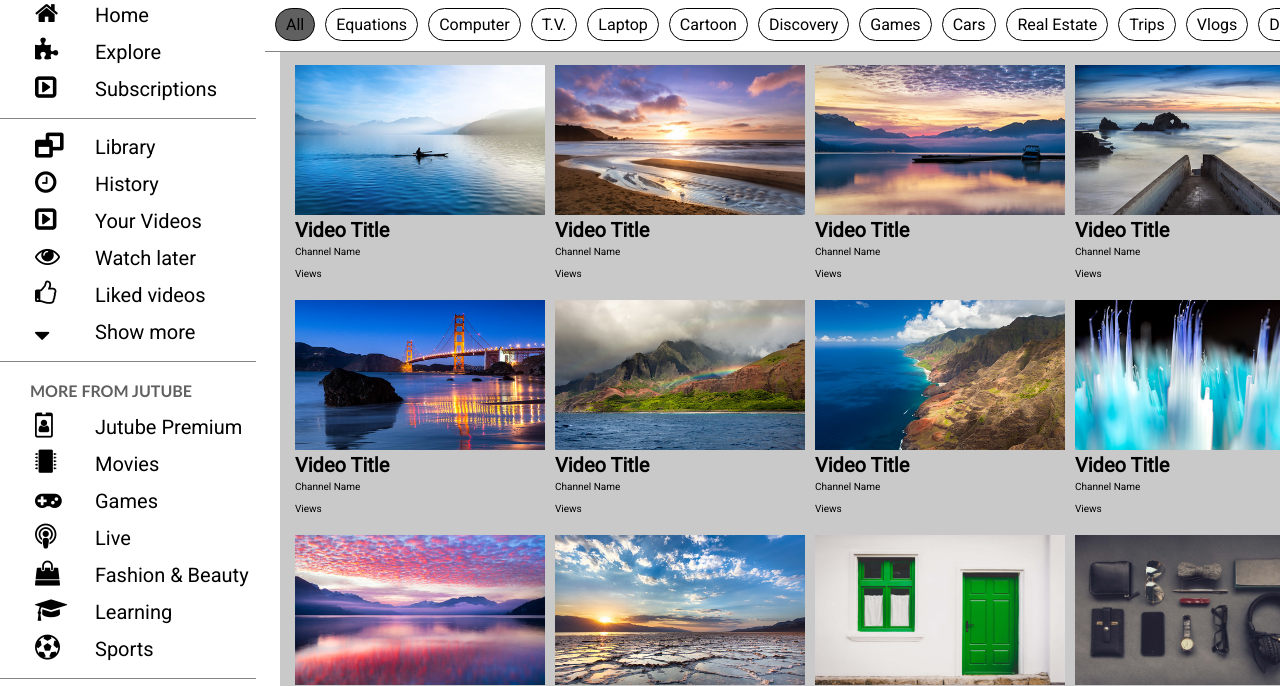
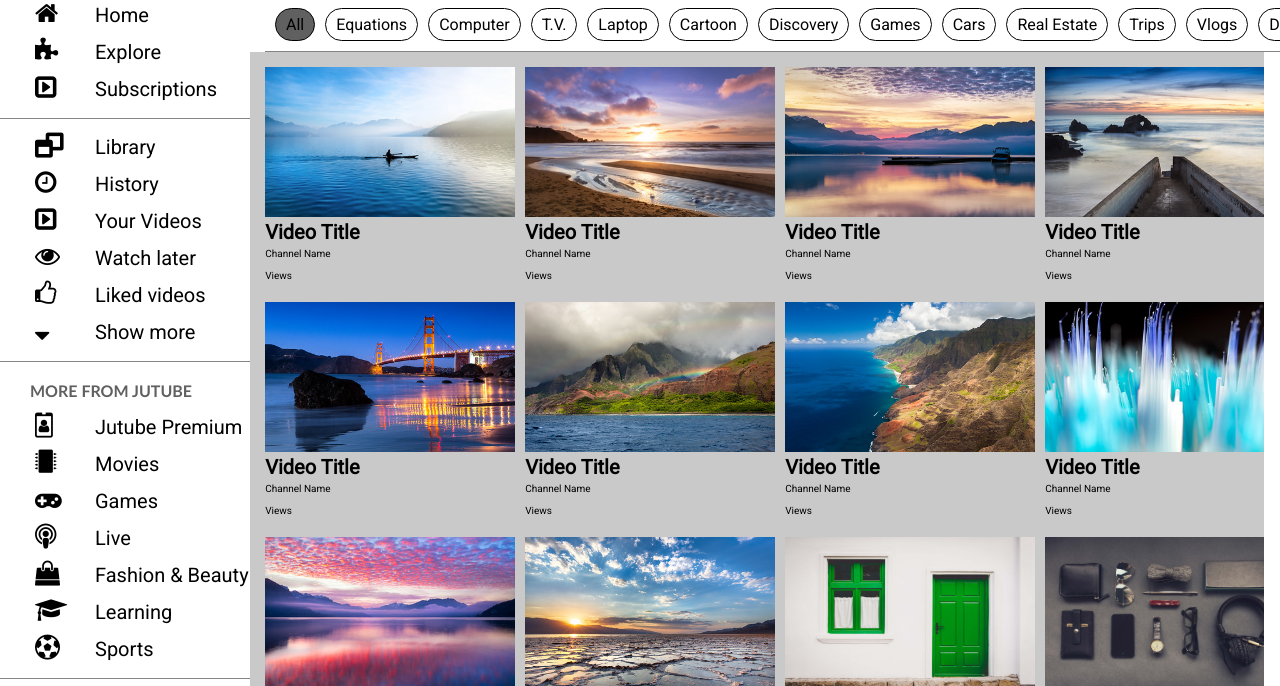
Before and after one commit to GulfamKhan001/Youtube-Clone, a plain HTML site: page index.html in a window 1280 px wide. Shown: the part 58-744 px from the top of the page. Drawn offline with Linux system fonts and the light colour scheme.

Commit message:
display changes

```diff
--- a/style.css
+++ b/style.css
@@ -17,7 +17,7 @@ body{
     position: fixed;
     top: 55px;
     left: 0;
-    width: 20%;
+    width: 19.55vw;
     height: 100vh;
     background-color: #fff;
 
@@ -139,7 +139,7 @@ header .fa{
     position: sticky;
     overflow: auto;
     top: 55px;
-    width: 78.5%;
+    width: 78.53vw;
     left: 300px;
     max-height: 55px;
     padding: 10px 5px;
@@ -175,13 +175,13 @@ header .fa{
 .content-1{
     background-color: #ebebeb;
     position: relative;
-    top: 53px;
+    top: 55px;
     z-index:-10;
-    left: 280px;
-    width: 79.21%;
+    left: 19.55vw;
+    width: 79.2vw;
     /* overflow-y: scroll; */
     overflow: hidden;
-    justify-content: flex-end;
+    /* justify-content: flex-end; */
     background-size: cover;
     background-color:#c9c9c9;
 }
```
